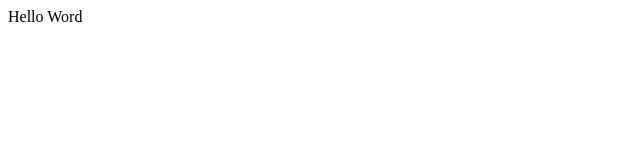
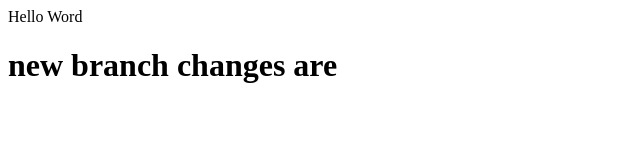
Before and after one commit to mayurss9449/Git-Demo, a plain HTML site: page index.html in a window 1280 px wide. Shown: the whole page, without its empty margins (0-640 px from the left). Drawn offline with Linux system fonts and the light colour scheme.

Commit message:
new Branch first commit

```diff
--- a/index.html
+++ b/index.html
@@ -1 +1,2 @@
 <p>Hello Word</p>
+<h1>new branch changes are</h1>
```
